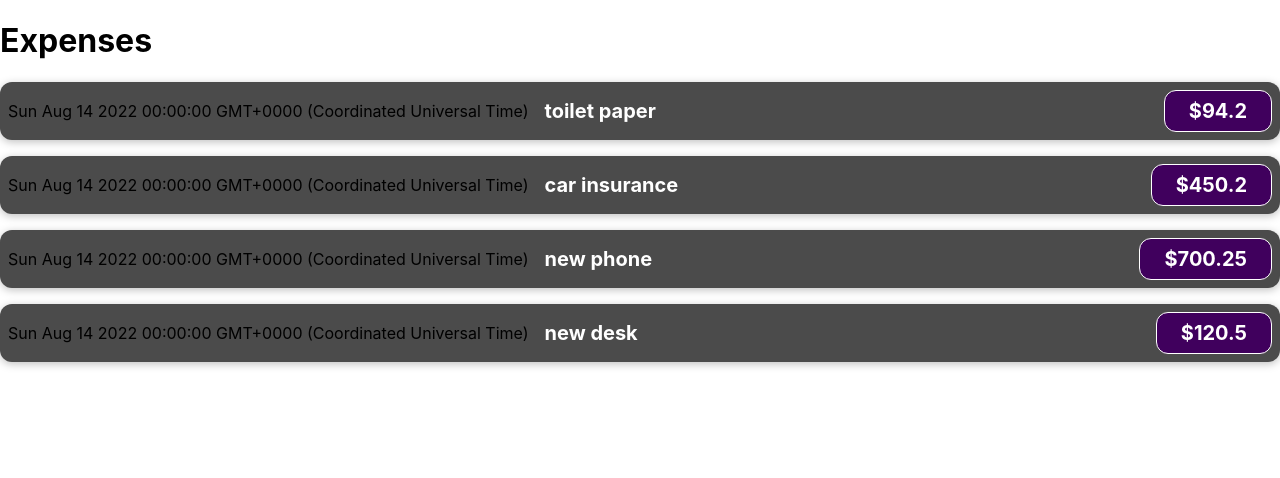
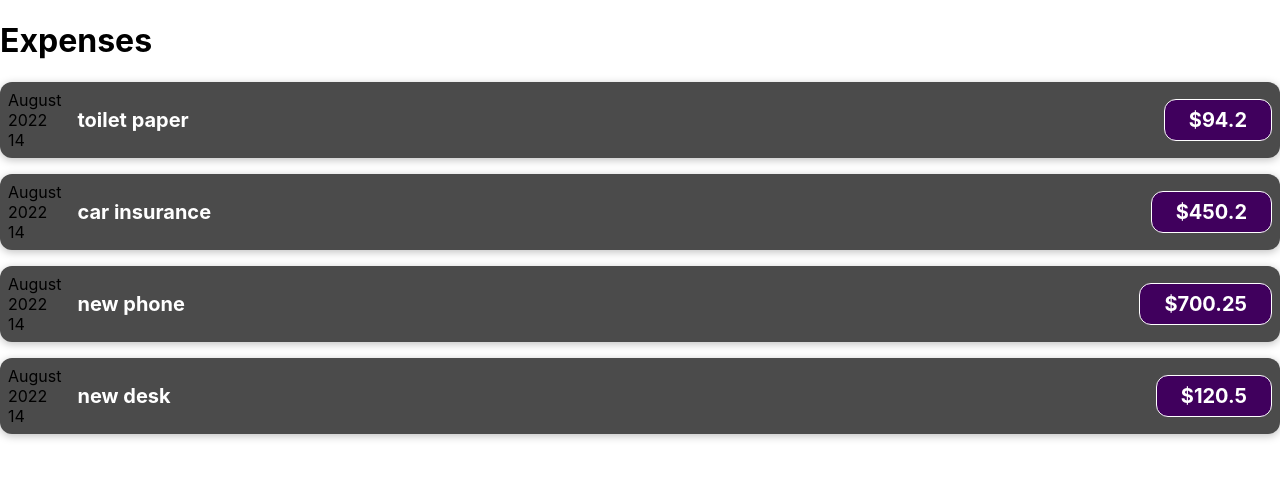
Before and after one commit to cemtaskin/react-complete-guide-2023-b, a React (Create React App) app: page / in a window 1280 px wide. Shown: the top 478 px of the page. Built offline with nearby package versions, Linux system fonts and the light colour scheme.

Commit message:
javascript logic added JSX file

```diff
--- a/src/components/ExpenseItem.js
+++ b/src/components/ExpenseItem.js
@@ -2,9 +2,17 @@ import "./ExpenseItem.css";
 
 function ExpenseItem({title,amount,date}) {
 
+  const month = date.toLocaleString('en-Us',{month:"long"});
+  const year = date.toLocaleString('en-Us',{year:"numeric"});
+  const day = date.toLocaleString('en-Us',{day:"2-digit"});
+
   return (
     <div className="expense-item">
-      <div>{date.toString()}</div>
+      <div>
+        <div>{month}</div>
+        <div>{year}</div>
+        <div>{day}</div>
+      </div>
       <div className="expense-item__description">
         <h2>{title}</h2>
         <div className="expense-item__price">${amount}</div>
```
